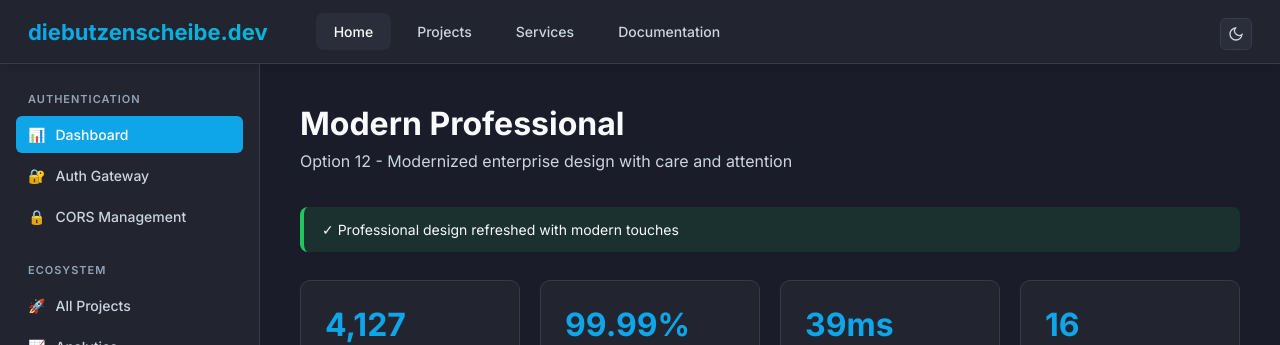
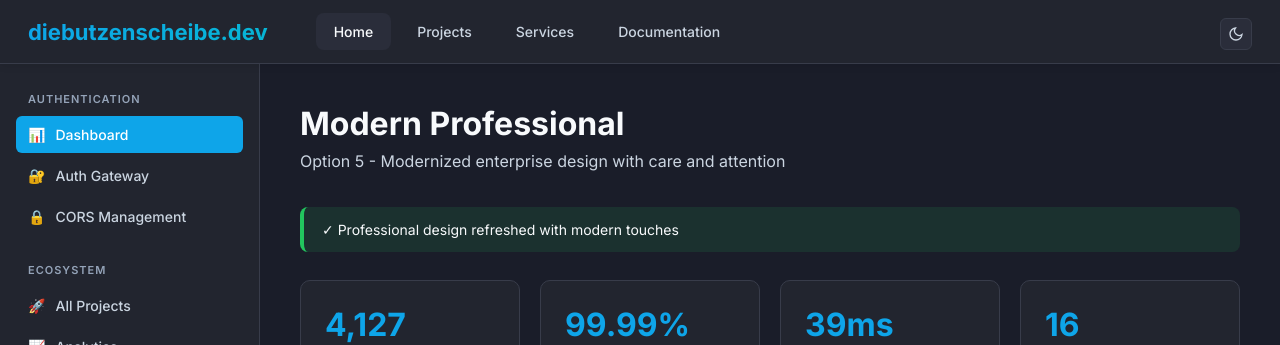
Before and after one commit to Butzenscheibe/butzenscheibe.github.io, a Jekyll site: the page design/option12-modern-professional.html, which Jekyll copies as it is, in a window 1280 px wide and 900 px high. Shown: the top 345 px of the window. Built offline with Jekyll 4.4.1, drawn with Linux system fonts in a browser that asks for light colours.

Commit message:
Update title and subtitle to Option 5

```diff
--- a/design/option12-modern-professional.html
+++ b/design/option12-modern-professional.html
@@ -3,7 +3,7 @@
 <head>
     <meta charset="UTF-8">
     <meta name="viewport" content="width=device-width, initial-scale=1.0">
-    <title>Option 12: Modern Professional - diebutzenscheibe.dev</title>
+    <title>Option 5: Modern Professional - diebutzenscheibe.dev</title>
     <link href="https://fonts.googleapis.com/css2?family=Inter:wght@400;500;600;700&display=swap" rel="stylesheet">
     <style>
         :root,[data-theme="dark"]{--bg-primary:#1a1d29;--bg-secondary:#22252f;--bg-tertiary:#2a2d3a;--accent-primary:#0ea5e9;--accent-secondary:#06b6d4;--text-primary:#f8fafc;--text-secondary:#cbd5e1;--text-muted:#94a3b8;--border-color:#383c4a;--gradient:linear-gradient(135deg,#0ea5e9,#06b6d4)}
@@ -108,7 +108,7 @@
         <main class="main-content">
             <div class="header">
                 <h1 class="page-title">Modern Professional</h1>
-                <p class="subtitle">Option 12 - Modernized enterprise design with care and attention</p>
+                <p class="subtitle">Option 5 - Modernized enterprise design with care and attention</p>
             </div>
             <div class="alert alert-success">✓ Professional design refreshed with modern touches</div>
             <div class="stats-grid">
```
